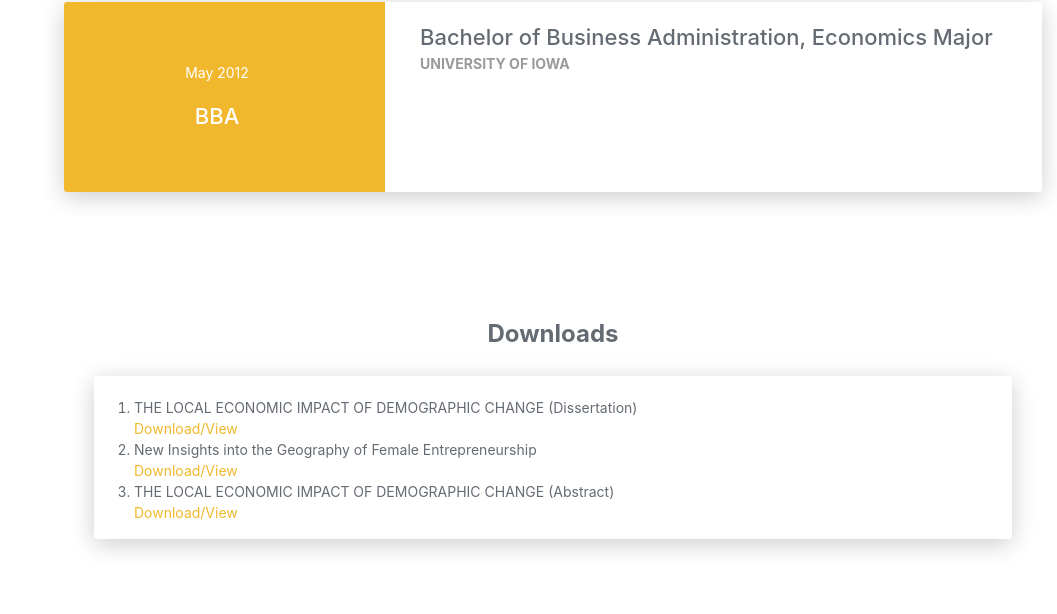
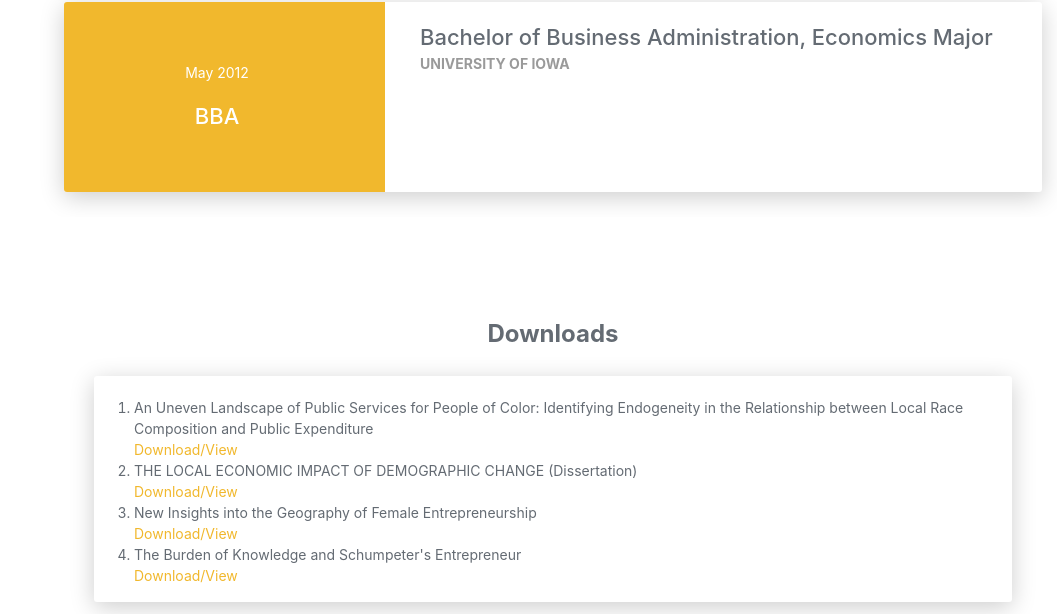
Before and after one commit to azl0022/AustinWebsite, a website: page index.html in a window 1280 px wide. Shown: the part 5035-5649 px from the top of the page, without its empty margins (223-1280 px from the left). Drawn offline with nearby package versions, Linux system fonts and the light colour scheme; a web font is replaced by a local one.

Commit message:
Update index.html

```diff
--- a/index.html
+++ b/index.html
@@ -460,11 +460,13 @@ Cruz, Franklin & Marshall College, and Dickinson College.</li>
       <div class="card" data-aos="fade-up" data-aos-offset="10">
         <br>
         <ol>
+
+          <li>An Uneven Landscape of Public Services for People of Color: Identifying Endogeneity in the Relationship between Local Race Composition and Public Expenditure  <br><a href="https://rdcu.be/dAeoq">Download/View</a></li>
           <li>THE LOCAL ECONOMIC IMPACT OF DEMOGRAPHIC CHANGE (Dissertation) <br><a href="downloads/AustinDissertationFinal.pdf">Download/View</a></li>
 
     <li>New Insights into the Geography of Female Entrepreneurship
       <br><a href="downloads/New-Insights-into-the-Geography-of-Female-Entr.pdf">Download/View</a></li>
-      <li>THE LOCAL ECONOMIC IMPACT OF DEMOGRAPHIC CHANGE (Abstract)<br><a href="downloads/LandiniBurdenofKnowledgeSchumpeter.pdf">Download/View</a>      </li>
+      <li>The Burden of Knowledge and Schumpeter's Entrepreneur<br><a href="downloads/LandiniBurdenofKnowledgeSchumpeter.pdf">Download/View</a>      </li>
         </ol>
         </div>
         </div>
```
